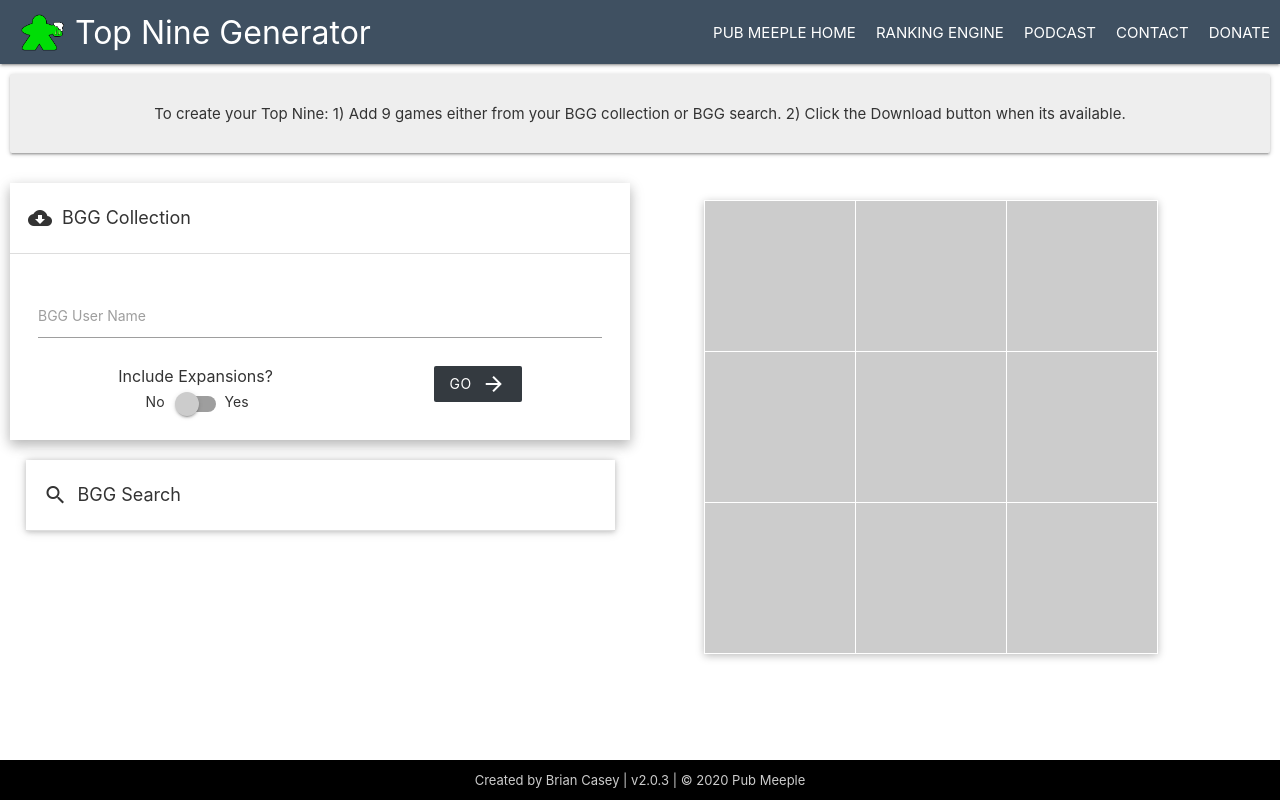
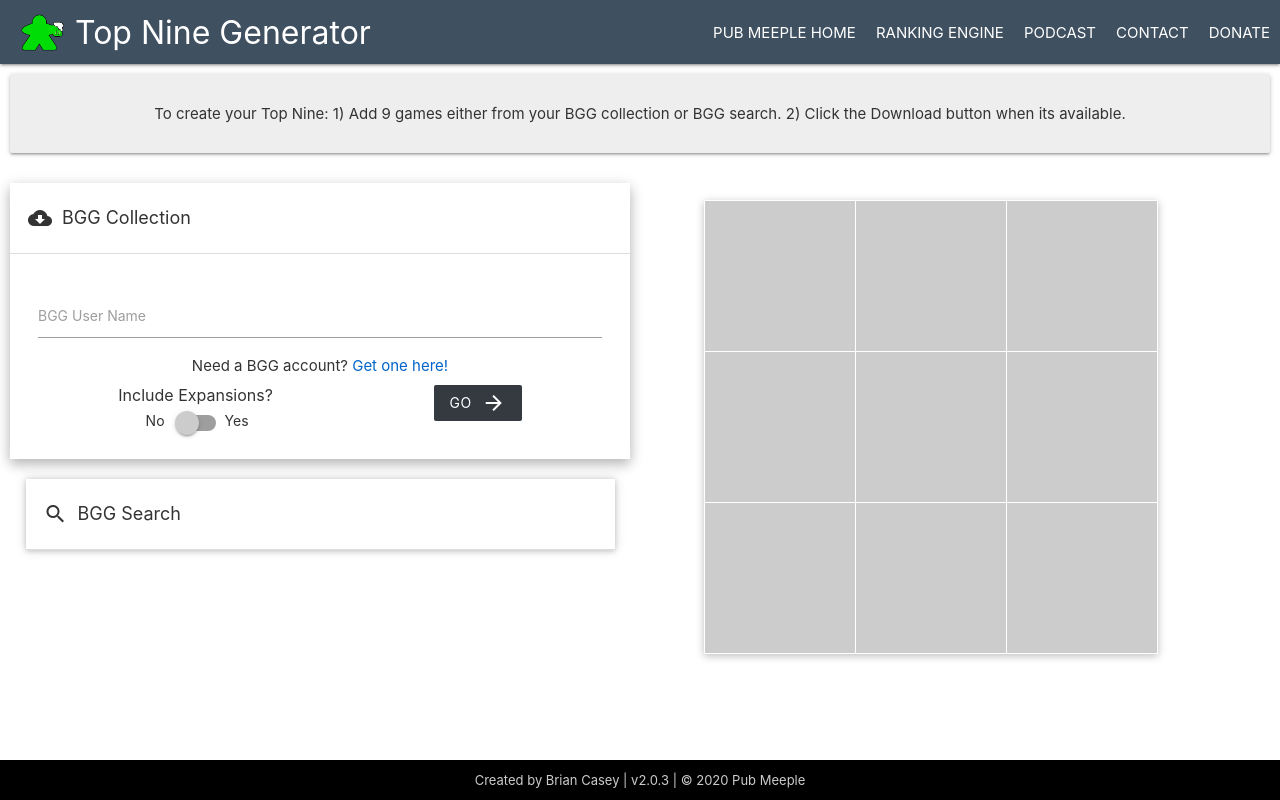
Before and after one commit to singulusoculus/svelte-bg-top-nine, a Svelte app: page / in a window 1280 px wide. Built offline with nearby package versions, Linux system fonts and the light colour scheme.

Commit message:
Added link to set up BGG account

```diff
--- a/src/List/BggCollection.svelte
+++ b/src/List/BggCollection.svelte
@@ -177,6 +177,7 @@
     <div class="bgg-collection-request" out:fade in:fade="{{delay: 300}}">
         <form>
             <TextInput label="BGG User Name" id="bgg-username" on:textChange="{(event) => bggUserName = event.detail.trim().replace(/ /g, '%20')}" />
+            <p class="center">Need a BGG account? <a href="https://boardgamegeek.com/join" target="_blank">Get one here!</a></p>
             <div class="get-collection-controls">
                 <Switch title="Include Expansions?" on:clicked="{(event) => getExpansions = event.detail}" />
                 <Button text="Go" icon="arrow_forward" on:click={handleBGGCollectionRequest} disabled={isLoading} />
```
